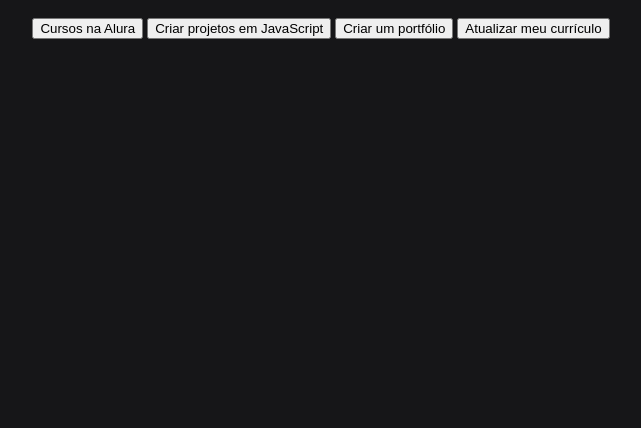
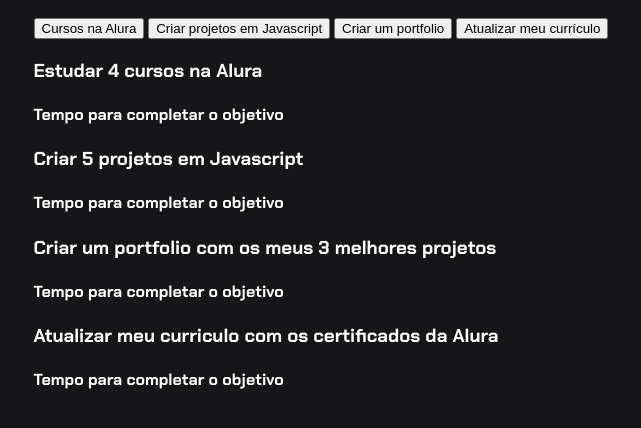
Before and after one commit to lucaspl16/turma-3-A, a plain HTML site: page index.html in a window 1280 px wide. Shown: the part 62-490 px from the top of the page, without its empty margins (319-960 px from the left). Drawn offline with Linux system fonts and the light colour scheme; files that its build step writes are made by us from their sources.

Commit message:
Add files via upload

```diff
--- a/index.html
+++ b/index.html
@@ -1,21 +1,41 @@
 <!DOCTYPE html>
-<html lang="en">
+<html lang="pt-br">
 <head>
     <meta charset="UTF-8">
-    <meta http-equiv="X-UA-Compatible" content="IE=edge">
     <meta name="viewport" content="width=device-width, initial-scale=1.0">
-    <title>Document</title>
-     <link rel="stylesheet" href="style.css">
+    <title>Meus objetivos do ano</title>
+    <link rel="stylesheet" href="style.css">
 </head>
 <body>
-  <section class="conteudo-principal">
-    <h2 class="titulo-principal">Meus Objetivos do ano_</h2>
-    <div class="botoes">
-      <button class="botao">Cursos na Alura</button>
-      <button class="botao">Criar projetos em JavaScript</button>
-      <button class="botao">Criar um portfólio</button>
-      <button class="botao">Atualizar meu currículo</button>
+    <section class="conteudo-principal">
+        <h2 class="titulo-principal">Meus Objetivos do ano<span>_</span></h2>
+        <div class="conteudo">
+        <div class="botoes">
+            <button class="botao ativo">Cursos na Alura</button>
+            <button class="botao">Criar projetos em Javascript</button>
+            <button class="botao">Criar um portfolio</button>
+            <button class="botao">Atualizar meu currículo</button>
+        </div>
+        <div class="abas-textos">
+            <div class="aba-conteudo ativo">
+                <h3 class="aba-conteudo-titulo-principal">Estudar 4 cursos na Alura</h3>
+                <h4 class="aba-conteudo-titulo-secundario">Tempo para completar o objetivo</h4>
+            </div>
+            <div class="aba-conteudo">
+                <h3 class="aba-conteudo-titulo-principal">Criar 5 projetos em Javascript</h3>
+                <h4 class="aba-conteudo-titulo-secundario">Tempo para completar o objetivo</h4>
+            </div>
+            <div class="aba-conteudo">
+                <h3 class="aba-conteudo-titulo-principal">Criar um portfolio com os meus 3 melhores projetos</h3>
+                <h4 class="aba-conteudo-titulo-secundario">Tempo para completar o objetivo</h4>
+            </div>
+            <div class="aba-conteudo">
+                <h3 class="aba-conteudo-titulo-principal">Atualizar meu curriculo com os certificados da Alura</h3>
+                <h4 class="aba-conteudo-titulo-secundario">Tempo para completar o objetivo</h4>
+            </div>
+        </div>
     </div>
-  </section>
+    </section>
+    <script src="main.js"></script>
 </body>
 </html>
```
